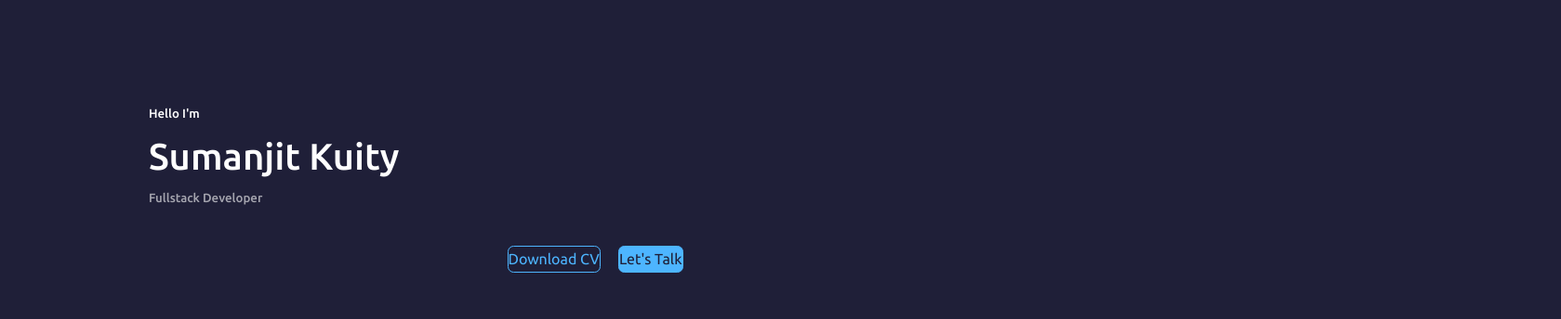
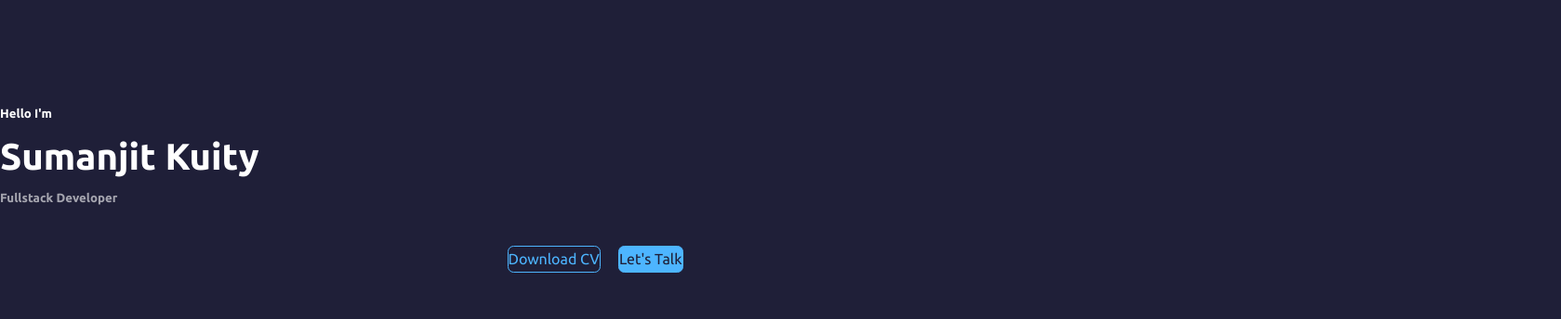
Before and after one commit to Sumanjit38/portfolio_website, a React (Create React App) app: page / in a window 1280 px wide. Shown: the top 344 px of the page at 93% size, 1679 px wide, since content can reach past the window. Built offline with nearby package versions, Linux system fonts and the light colour scheme.

Commit message:
second update

```diff
--- a/src/index.css
+++ b/src/index.css
@@ -46,7 +46,7 @@ body {
 
 /* ---------------GENERAL STYLES----------------*/
 .container {
-  width: var(--container-width-lg);
+  min-width: var(--container-width-lg);
   margin: 0 auto;
 }
 h1,
@@ -54,7 +54,7 @@ h2,
 h3,
 h4,
 h5 {
-  font-weight: 500;
+  font-weight: clamp(3rem, 7rem);
 }
 
 h1 {
@@ -109,7 +109,7 @@ img {
 }
 
 /*============= MEDIA QUERIES(MEDIUM DEVICES)===========*/
-@media screen and (max-width: 1024px){
+@media (max-width: 120rem){
   .container {
     width: var(--container-width-md);
   }
@@ -118,7 +118,7 @@ img {
   }
 }
 /*============= MEDIA QUERIES(SMALL DEVICES)===========*/
-@media screen and (max-width: 600px){
+@media (max-width: 60rem){
   .container {
     width: var(--container-width-sm);
   }
```
